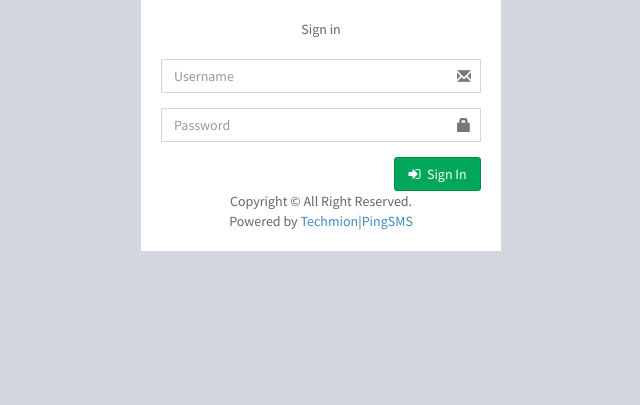
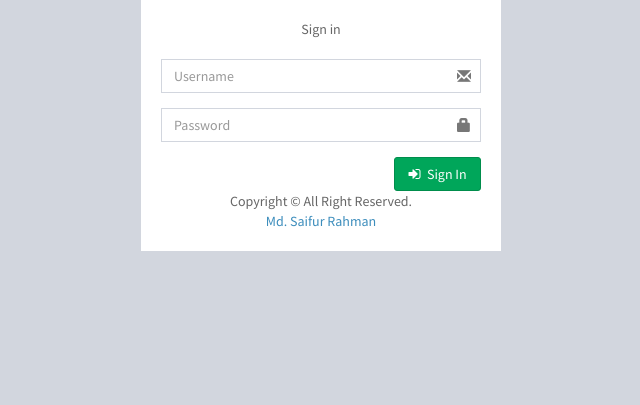
Before and after one commit to sa1if3/auto-sms-wisher, a PHP site: page /birthday/login.php in a window 1280 px wide. Shown: the part 186-591 px from the top of the page, without its empty margins (319-959 px from the left). Run offline with PHP 8.4, Linux system fonts and the light colour scheme; some libraries are stand-ins or nearby versions.

Commit message:
Update login.php

```diff
--- a/login.php
+++ b/login.php
@@ -62,7 +62,7 @@
         </div>
         <div class="col-lg-12" style="text-align: center">
         Copyright &COPY; All Right Reserved.<br/>
-    Powered by <a href="https://techmion.com" target="_blank">Techmion</a>|<a href="https://pingsms.in" target="_blank">PingSMS</a>
+     <a href="https://in.linkedin.com/in/mdsaifur" target="_blank">Md. Saifur Rahman</a>
     </div>
 
         <!-- /.col -->
```
